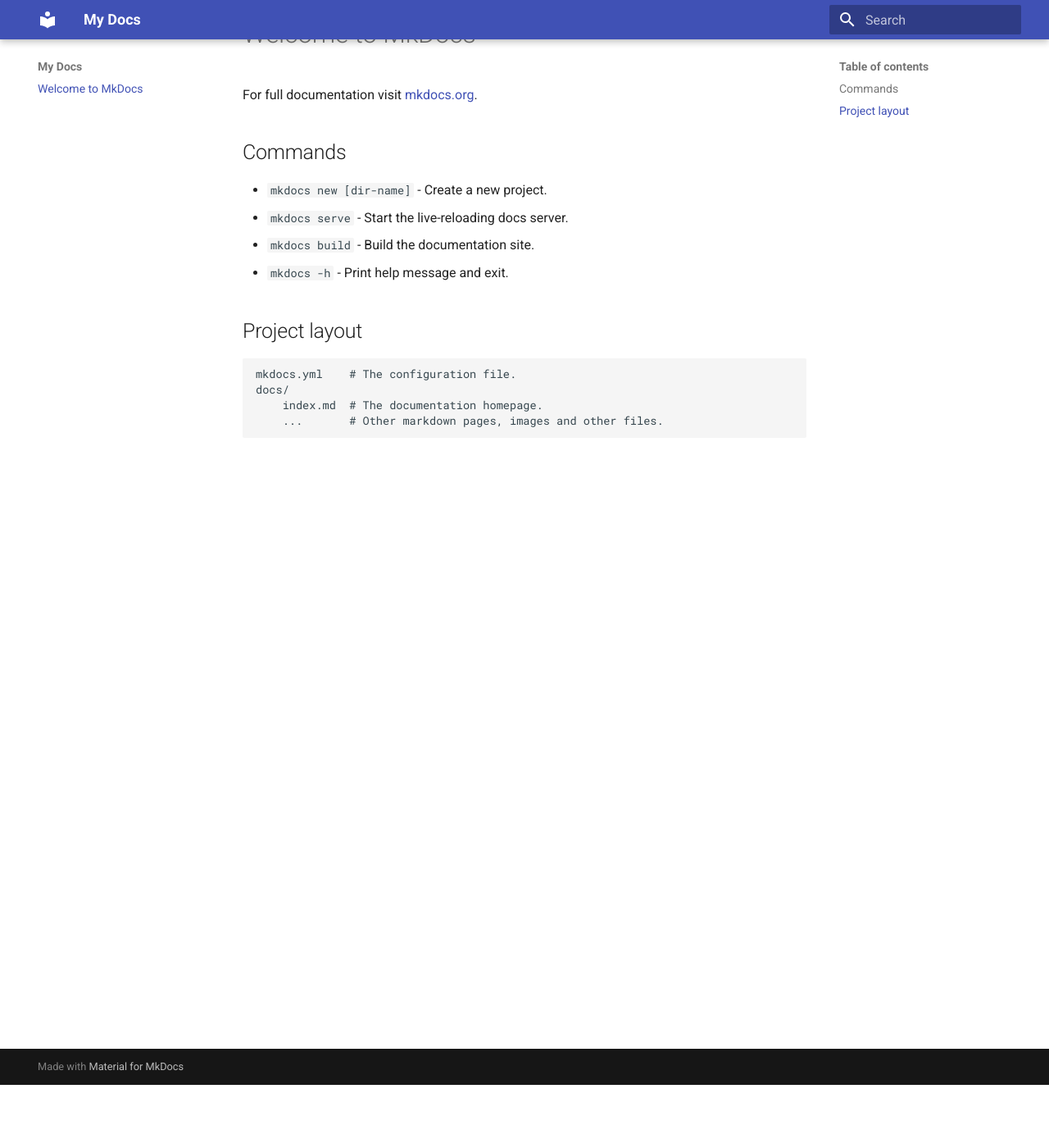
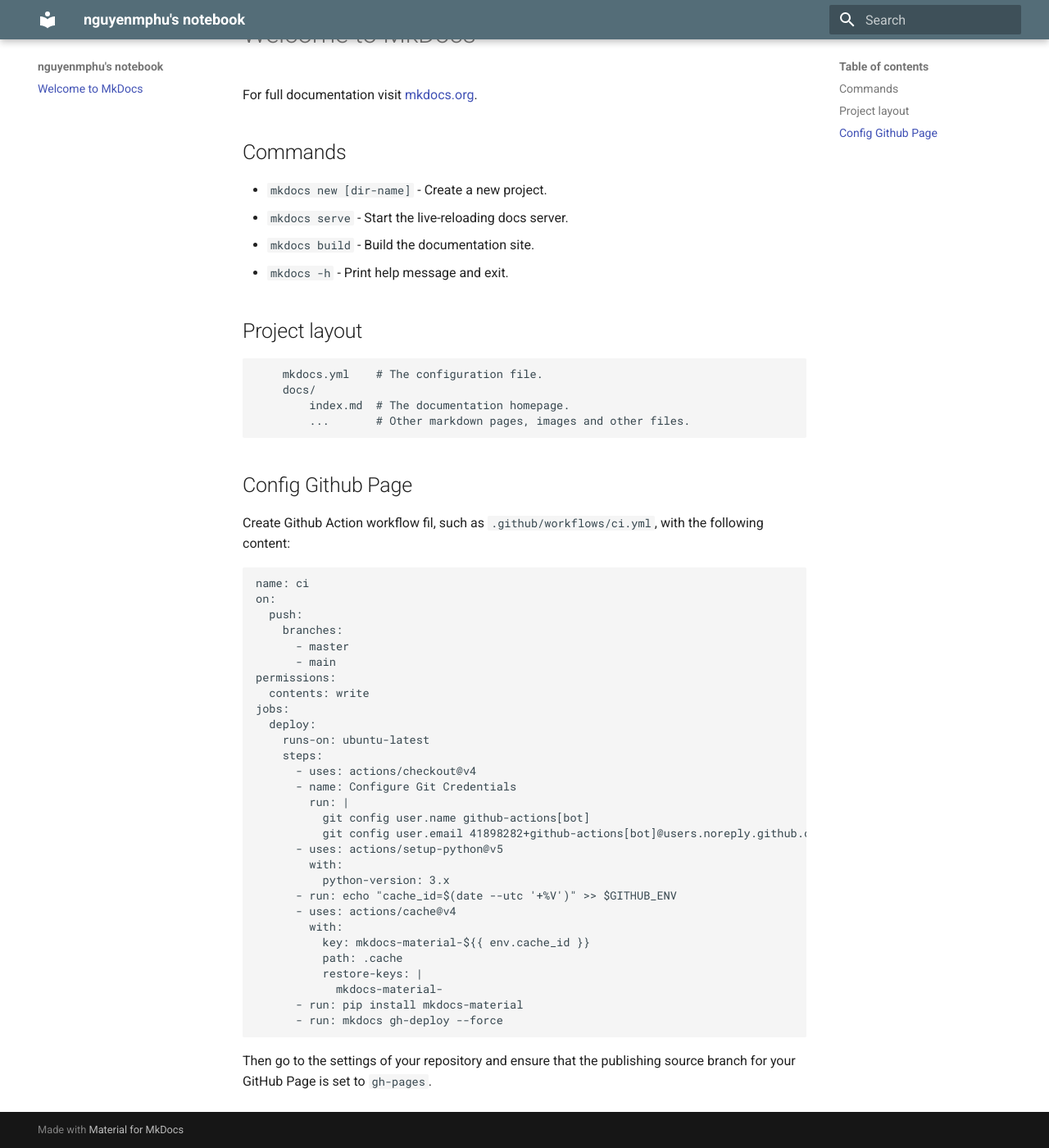
Before and after one commit to nguyenmphu/nguyenmphu.github.io, an MkDocs documentation site: the page built from docs/index.md, in a window 1280 px wide and 1400 px high, scrolled down 77 px. Shown: the whole window at 82% size. Built offline with MkDocs 1.6.1 and Material for MkDocs 9.7.7, drawn with Linux system fonts in a browser that asks for light colours.

Commit message:
config: change header, color theme

````diff
--- a/docs/index.md
+++ b/docs/index.md
@@ -10,8 +10,45 @@
 * `mkdocs -h` - Print help message and exit.
 
 ## Project layout
-
+```
     mkdocs.yml    # The configuration file.
     docs/
         index.md  # The documentation homepage.
         ...       # Other markdown pages, images and other files.
+```
+
+## Config Github Page
+Create Github Action workflow fil, such as `.github/workflows/ci.yml`, with the following content:
+```
+name: ci
+on:
+  push:
+    branches:
+      - master
+      - main
+permissions:
+  contents: write
+jobs:
+  deploy:
+    runs-on: ubuntu-latest
+    steps:
+      - uses: actions/checkout@v4
+      - name: Configure Git Credentials
+        run: |
+          git config user.name github-actions[bot]
+          git config user.email 41898282+github-actions[bot]@users.noreply.github.com
+      - uses: actions/setup-python@v5
+        with:
+          python-version: 3.x
+      - run: echo "cache_id=$(date --utc '+%V')" >> $GITHUB_ENV
+      - uses: actions/cache@v4
+        with:
+          key: mkdocs-material-${{ env.cache_id }}
+          path: .cache
+          restore-keys: |
+            mkdocs-material-
+      - run: pip install mkdocs-material
+      - run: mkdocs gh-deploy --force
+```
+
+Then go to the settings of your repository and ensure that the publishing source branch for your GitHub Page is set to `gh-pages`.
--- a/mkdocs.yml
+++ b/mkdocs.yml
@@ -1,4 +1,13 @@
-site_name: My Docs
+site_name: nguyenmphu's notebook
 site_url: https://nguyenmphu.github.io
 theme:
   name: material
+  palette:
+    primary: blue grey
+  features:
+    - header.autohide
+
+plugins:
+  - search
+  # - blog
+  - tags
````
